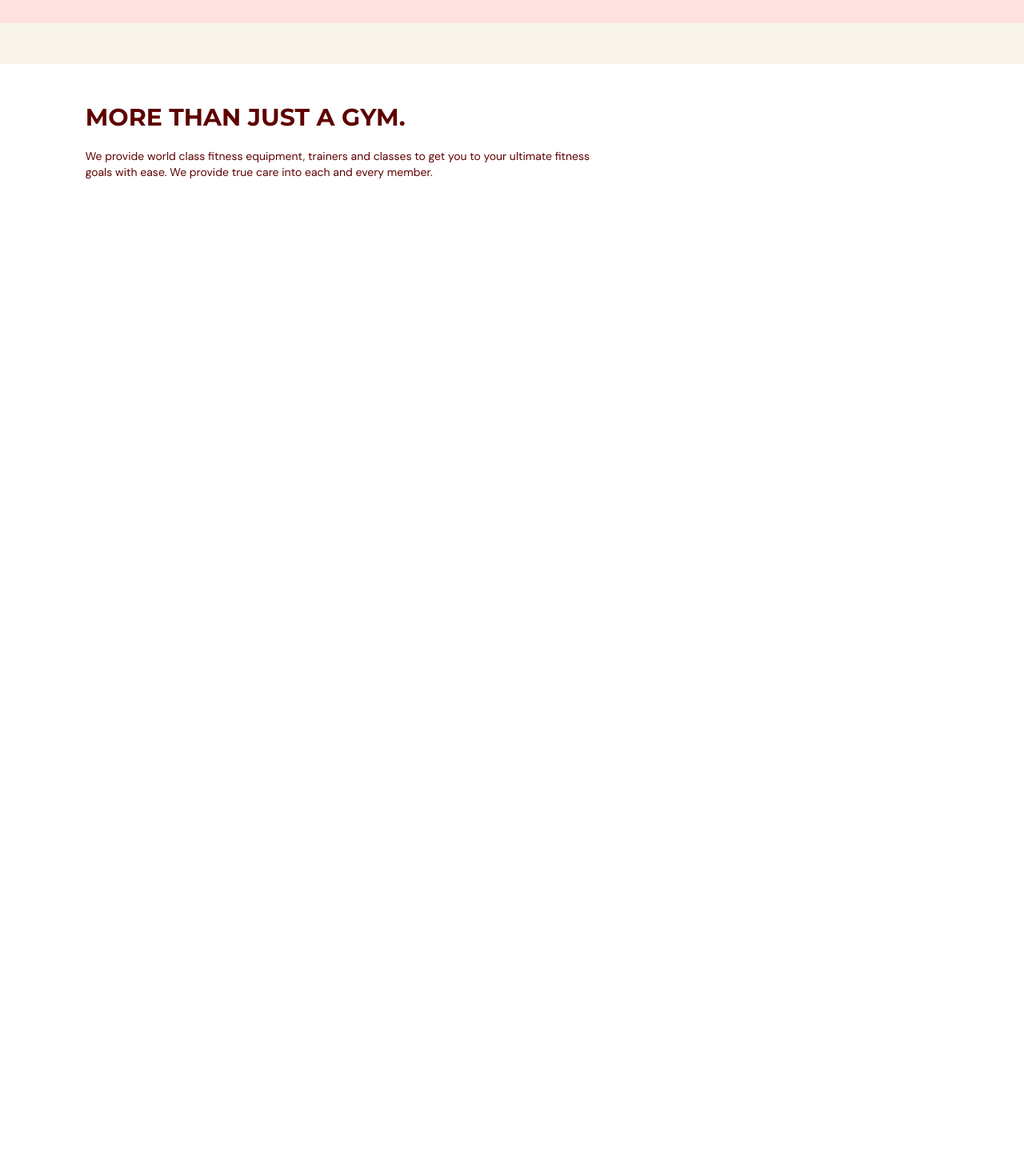
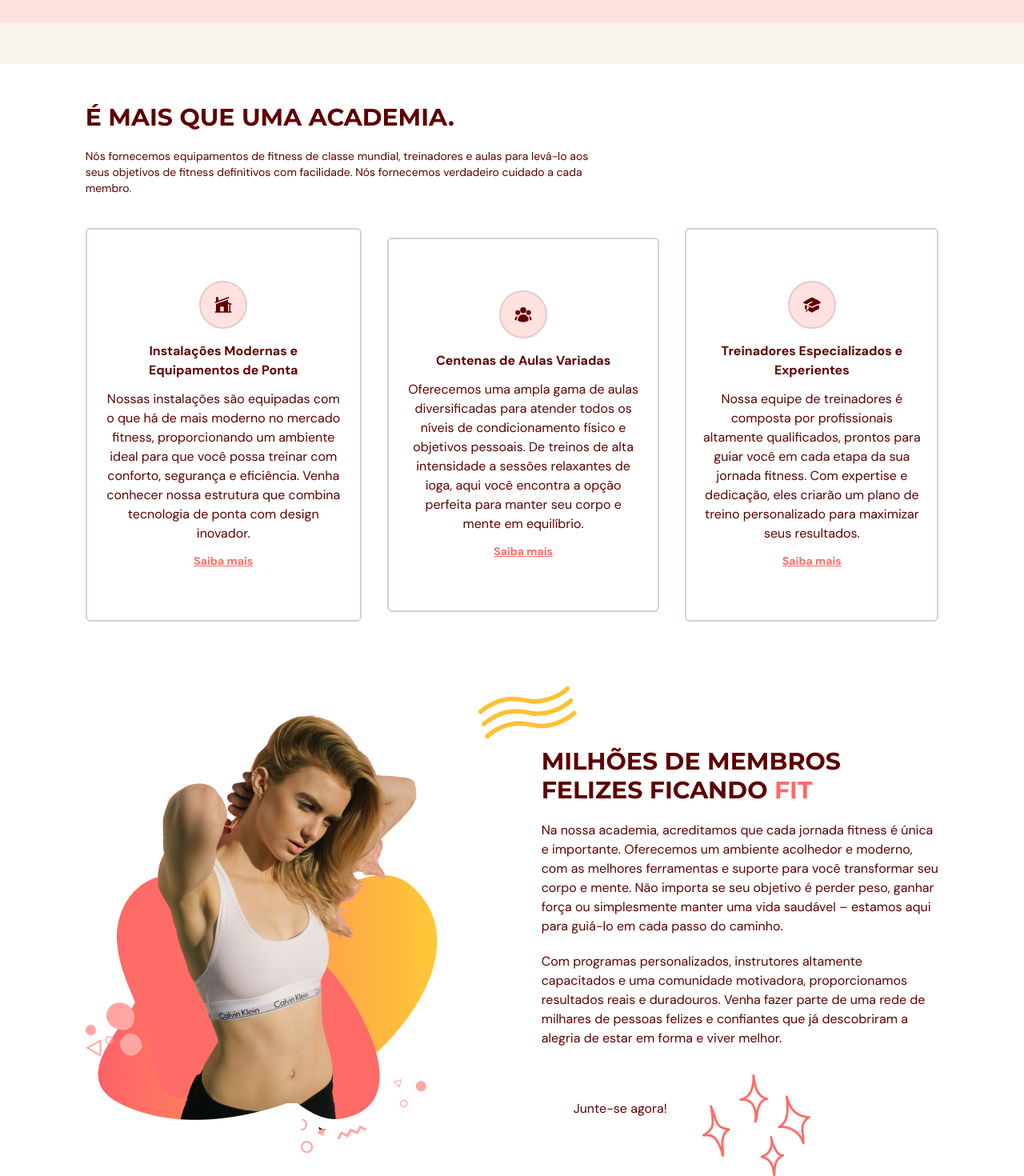
Before and after one commit to yuri-moraes/react-gym, a React (Vite) app: page / in a window 1280 px wide. Shown: the part 720-2190 px from the top of the page at 80% size. Before the commit the page ends 1549 px from the top, so only its background shows below. Built offline with nearby package versions, Linux system fonts and the light colour scheme.

Commit message:
finished benefit page

```diff
--- a/src/scenes/benefits/Benefit.tsx
+++ b/src/scenes/benefits/Benefit.tsx
@@ -33,7 +33,7 @@ const Benefit = ({ icon, title, description, setSelectedPage }: Props) => {
         onClick={() => setSelectedPage(SelectedPage.ContactUs)}
         href={`#${SelectedPage.ContactUs}`}
       >
-        <p>Learn More</p>
+        <p>Saiba mais</p>
       </AnchorLink>
     </motion.div>
   );
--- a/src/scenes/benefits/index.tsx
+++ b/src/scenes/benefits/index.tsx
@@ -1,3 +1,4 @@
+import ActionButton from "@/shared/ActionButton";
 import HText from "@/shared/HText";
 import { BenefitType, SelectedPage } from "@/shared/types";
 import {
@@ -6,30 +7,27 @@ import {
   AcademicCapIcon,
 } from "@heroicons/react/24/solid";
 import { motion } from "framer-motion";
+import BenefitsPageGraphic from "@/assets/BenefitsPageGraphic.png";
 import Benefit from "./Benefit";
-
-type Props = {
-  setSelectedPage: (value: SelectedPage) => void;
-};
 
 const benefits: Array<BenefitType> = [
   {
     icon: <HomeModernIcon className="h-6 w-6" />,
-    title: "State of the Art Facilities",
+    title: "Instalações Modernas e Equipamentos de Ponta",
     description:
-      "Neque adipiscing amet amet enim. Feugiat dolor enim fermentum in a in lectus pellentesque. Ullamcorper et.",
+      "Nossas instalações são equipadas com o que há de mais moderno no mercado fitness, proporcionando um ambiente ideal para que você possa treinar com conforto, segurança e eficiência. Venha conhecer nossa estrutura que combina tecnologia de ponta com design inovador.",
   },
   {
     icon: <UserGroupIcon className="h-6 w-6" />,
-    title: "100's of Diverse Classes",
+    title: "Centenas de Aulas Variadas",
     description:
-      "Eu ipsum id egestas risus tempus enim semper felis quis. Nec consectetur ac venenatis facilisi est. Eget ac turpis id.",
+      "Oferecemos uma ampla gama de aulas diversificadas para atender todos os níveis de condicionamento físico e objetivos pessoais. De treinos de alta intensidade a sessões relaxantes de ioga, aqui você encontra a opção perfeita para manter seu corpo e mente em equilíbrio.",
   },
   {
     icon: <AcademicCapIcon className="h-6 w-6" />,
-    title: "Expert and Pro Trainers",
+    title: "Treinadores Especializados e Experientes",
     description:
-      "Fusce vestibulum aliquam ut cras. Nisl lectus egestas sapien nisl. Lacus at mi sit pellentesque. Congue parturient.",
+      "Nossa equipe de treinadores é composta por profissionais altamente qualificados, prontos para guiar você em cada etapa da sua jornada fitness. Com expertise e dedicação, eles criarão um plano de treino personalizado para maximizar seus resultados.",
   },
 ];
 
@@ -40,25 +38,42 @@ const container = {
   },
 };
 
+type Props = {
+  setSelectedPage: (value: SelectedPage) => void;
+};
+
 const Benefits = ({ setSelectedPage }: Props) => {
   return (
     <section id="benefits" className="mx-auto min-h-full w-5/6 py-20">
       <motion.div
         onViewportEnter={() => setSelectedPage(SelectedPage.Benefits)}
       >
-        {/*HEADER*/}
-        <div className="md: my-5 md:w-3/5">
-          <HText>MORE THAN JUST A GYM.</HText>
+        {/* HEADER */}
+        <motion.div
+          className="md:my-5 md:w-3/5"
+          initial="hidden"
+          whileInView="visible"
+          viewport={{ once: true, amount: 0.5 }}
+          transition={{ duration: 0.5 }}
+          variants={{
+            hidden: { opacity: 0, x: -50 },
+            visible: { opacity: 1, x: 0 },
+          }}
+        >
+          <HText>É MAIS QUE UMA ACADEMIA.</HText>
           <p className="my-5 text-sm">
-            We provide world class fitness equipment, trainers and classes to
-            get you to your ultimate fitness goals with ease. We provide true
-            care into each and every member.
+            Nós fornecemos equipamentos de fitness de classe mundial,
+            treinadores e aulas para levá-lo aos seus objetivos de fitness
+            definitivos com facilidade. Nós fornecemos verdadeiro cuidado a cada
+            membro.
           </p>
-        </div>
-        {/*BENEFITS*/}
+        </motion.div>
+
+        {/* BENEFITS */}
         <motion.div
           className="mt-5 items-center justify-between gap-8 md:flex"
           initial="hidden"
+          whileInView="visible"
           viewport={{ once: true, amount: 0.5 }}
           variants={container}
         >
@@ -72,6 +87,77 @@ const Benefits = ({ setSelectedPage }: Props) => {
             />
           ))}
         </motion.div>
+
+        {/* GRAPHICS AND DESCRIPTION */}
+        <div className="mt-16 items-center justify-between gap-20 md:mt-28 md:flex">
+          {/* GRAPHIC */}
+          <img
+            className="mx-auto"
+            alt="benefits-page-graphic"
+            src={BenefitsPageGraphic}
+          />
+
+          {/* DESCRIPTION */}
+          <div>
+            {/* TITLE */}
+            <div className="relative">
+              <div className="before:absolute before:-top-20 before:-left-20 before:z-[1] before:content-abstractwaves">
+                <motion.div
+                  initial="hidden"
+                  whileInView="visible"
+                  viewport={{ once: true, amount: 0.5 }}
+                  transition={{ duration: 0.5 }}
+                  variants={{
+                    hidden: { opacity: 0, x: 50 },
+                    visible: { opacity: 1, x: 0 },
+                  }}
+                >
+                  <HText>
+                    MILHÕES DE MEMBROS FELIZES FICANDO{" "}
+                    <span className="text-primary-500">FIT</span>
+                  </HText>
+                </motion.div>
+              </div>
+            </div>
+
+            {/* DESCRIPT */}
+            <motion.div
+              initial="hidden"
+              whileInView="visible"
+              viewport={{ once: true, amount: 0.5 }}
+              transition={{ delay: 0.2, duration: 0.5 }}
+              variants={{
+                hidden: { opacity: 0, x: 50 },
+                visible: { opacity: 1, x: 0 },
+              }}
+            >
+              <p className="my-5">
+                Na nossa academia, acreditamos que cada jornada fitness é única
+                e importante. Oferecemos um ambiente acolhedor e moderno, com as
+                melhores ferramentas e suporte para você transformar seu corpo e
+                mente. Não importa se seu objetivo é perder peso, ganhar força
+                ou simplesmente manter uma vida saudável – estamos aqui para
+                guiá-lo em cada passo do caminho.
+              </p>
+              <p className="mb-5">
+                Com programas personalizados, instrutores altamente capacitados
+                e uma comunidade motivadora, proporcionamos resultados reais e
+                duradouros. Venha fazer parte de uma rede de milhares de pessoas
+                felizes e confiantes que já descobriram a alegria de estar em
+                forma e viver melhor.
+              </p>
+            </motion.div>
+
+            {/* BUTTON */}
+            <div className="relative mt-16">
+              <div className="before:absolute before:-bottom-20 before:right-40 before:z-[-1] before:content-sparkles">
+                <ActionButton setSelectedPage={setSelectedPage}>
+                  Junte-se agora!
+                </ActionButton>
+              </div>
+            </div>
+          </div>
+        </div>
       </motion.div>
     </section>
   );
--- a/src/scenes/home/index.tsx
+++ b/src/scenes/home/index.tsx
@@ -43,9 +43,9 @@ const Home = ({ setSelectedPage }: Props) => {
               </div>
             </div>
             <p className="mt-8 text-sm">
-              Unrivaled Gym. Unparalleled Training Fitness Classes. World Class
-              Studios to get the Body Shapes That you Dream of.. Get Your Dream
-              Body Now.
+              Academia inigualável. Aulas de treinamento fitness inigualáveis.
+              Estúdios de classe mundial para obter as formas corporais que você
+              sonha. Obtenha o corpo dos seus sonhos agora.
             </p>
           </motion.div>
           {/* ACTIONS */}
@@ -61,14 +61,14 @@ const Home = ({ setSelectedPage }: Props) => {
             }}
           >
             <ActionButton setSelectedPage={setSelectedPage}>
-              Join Now
+              Junte-se!
             </ActionButton>
             <AnchorLink
               className="text-sm font-bold text-primary-500 underline hover: text-secondary-500"
               onClick={() => setSelectedPage(SelectedPage.ContactUs)}
               href={`#${SelectedPage.ContactUs}`}
             >
-              <p>Learn more</p>
+              <p>Saiba mais</p>
             </AnchorLink>
           </motion.div>
         </div>
```
